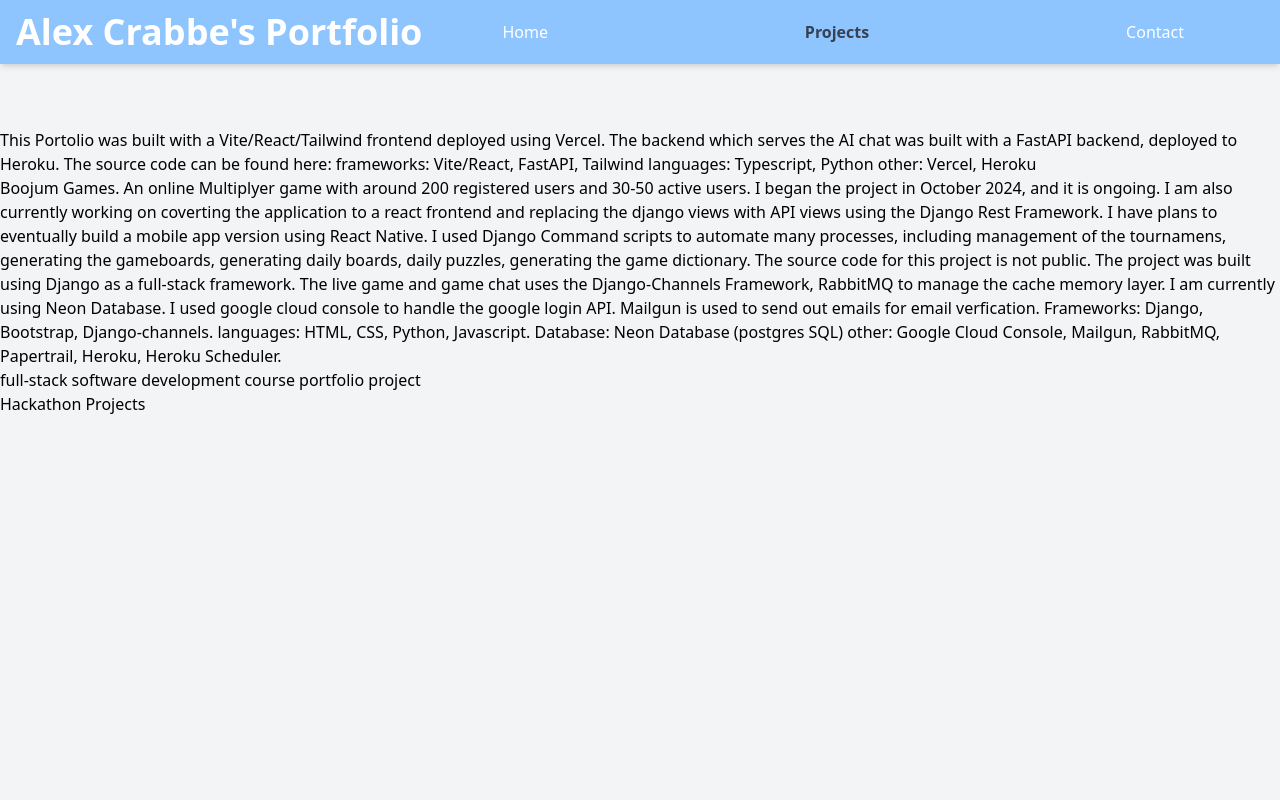
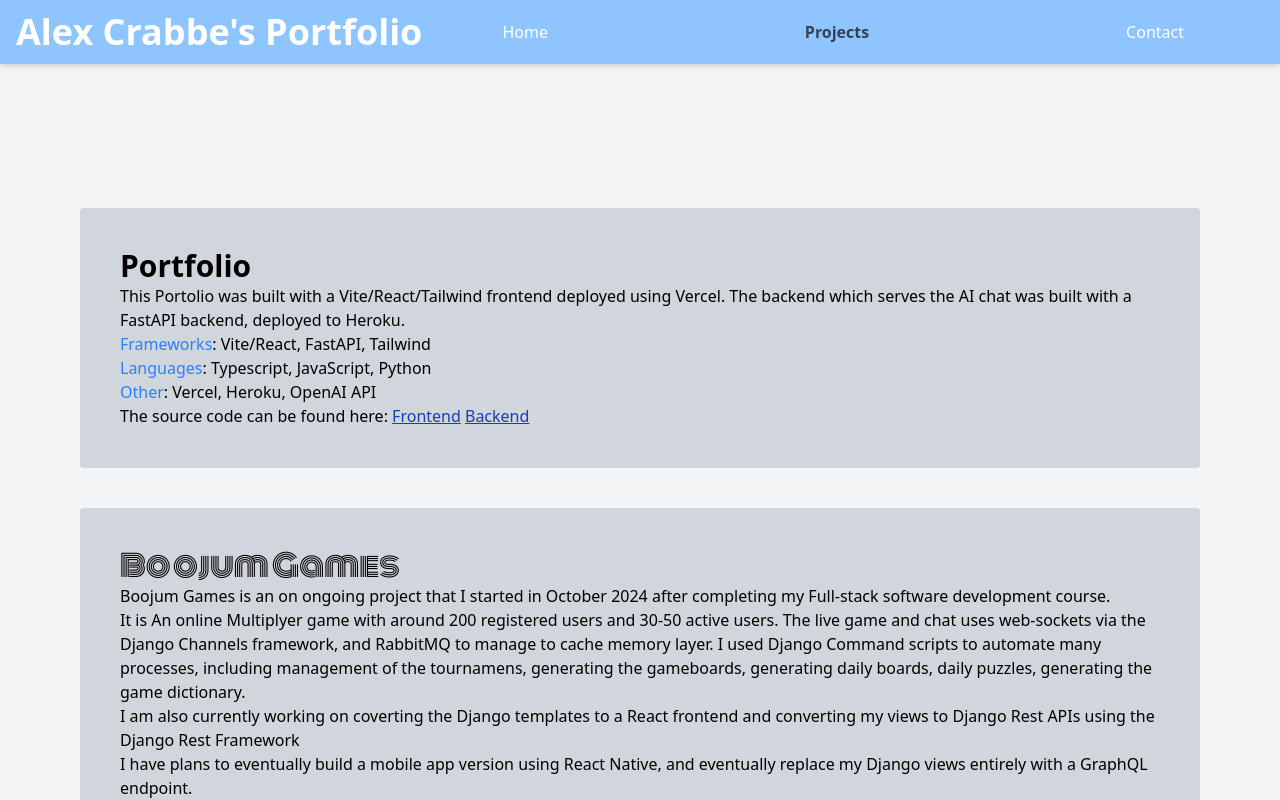
Before and after one commit to alexrobincrabbe/portfolio_frontend, a React (Vite) app: page /projects in a window 1280 px wide. Shown: the top 800 px of the page. Built offline with nearby package versions, Linux system fonts and the light colour scheme; no server answers.

Commit message:
update portfolio page content

```diff
--- a/src/App.css
+++ b/src/App.css
@@ -1,4 +1,3 @@
-/* src/index.css */
 .loading-dots::after {
   content: "";
   animation: blink-dots 1.2s steps(4,start) infinite;
--- a/src/index.css
+++ b/src/index.css
@@ -1 +1,21 @@
+@import url('https://fonts.googleapis.com/css2?family=Monoton&display=swap');
 @import "tailwindcss";
+
+
+@layer components {
+  .project-card {
+    @apply m-10 p-10 bg-gray-300 rounded-sm
+  }
+
+  .ext-link {
+    @apply underline text-blue-800
+  }
+
+  h1 {
+    @apply text-3xl
+  }
+}
+
+@theme {
+    --font-monoton : "Monoton", sans-serif;
+}
--- a/src/pages/projects/projects.tsx
+++ b/src/pages/projects/projects.tsx
@@ -1,38 +1,84 @@
-export default function Projects () {
-    return(
-        <>
-        <ul>
-            <li>
-                This Portolio was built with a Vite/React/Tailwind frontend deployed using Vercel. The backend which serves the AI chat was built
-                with a FastAPI backend, deployed to Heroku. The source code can be found here:
-                frameworks: Vite/React, FastAPI, Tailwind
-                languages: Typescript, Python
-                other: Vercel, Heroku
+export default function Projects() {
+  return (
+    <>
+      <div className="p-10">
+        <div className="project-card">
+          <h1 className="font-bold">Portfolio</h1>
+          <p>
+            This Portolio was built with a Vite/React/Tailwind frontend deployed
+            using Vercel. The backend which serves the AI chat was built with a
+            FastAPI backend, deployed to Heroku.{" "}
+          </p>
+          <span className="text-blue-500">Frameworks</span>: Vite/React,
+          FastAPI, Tailwind
+          <br />
+          <span className="text-blue-500">Languages</span>: Typescript,
+          JavaScript, Python
+          <br />
+          <span className="text-blue-500">Other</span>: Vercel, Heroku, OpenAI
+          API
+          <p>
+            The source code can be found here:&nbsp;
+            <a
+              className="ext-link"
+              target="_blank"
+              href="https://github.com/alexrobincrabbe/portfolio_frontend"
+            >
+              Frontend
+            </a>
+            &nbsp;
+            <a
+              className="ext-link"
+              target="_blank"
+              href="https://github.com/alexrobincrabbe/portfolio_backend"
+            >
+              Backend
+            </a>
+          </p>
+        </div>
 
-            </li>
-            <li>
-            Boojum Games. An online Multiplyer game with around 200 registered users and 30-50 active users. I began the project in October 2024, and it
-            is ongoing. I am also currently working on coverting the application to a react frontend and replacing the django views with API views using
-            the Django Rest Framework. I have plans to eventually build a mobile app version using React Native.
-            I used Django Command scripts to automate many processes, including management of the tournamens, generating the gameboards, generating daily
-            boards, daily puzzles, generating the game dictionary.
-            The source code for this project is not public.
-            The project was built using Django as a full-stack framework. The live game and game chat uses the Django-Channels Framework, RabbitMQ to manage
-            the cache memory layer.
-            I am currently using Neon Database.
-            I used google cloud console to handle the google login API. Mailgun is used to send out emails for email verfication.
-            Frameworks: Django, Bootstrap, Django-channels.
-            languages: HTML, CSS, Python, Javascript.
-            Database: Neon Database (postgres SQL)
-            other: Google Cloud Console, Mailgun, RabbitMQ, Papertrail, Heroku, Heroku Scheduler.
-            </li>
-            <li>
-                full-stack software development course portfolio project
-            </li>
-            <li>
-                Hackathon Projects
-            </li>
-        </ul>
-        </>
-    )
+        <div className="project-card">
+          <h1 className="font-monoton">Boojum Games</h1>
+          <p>
+            Boojum Games is an on ongoing project that I started in October 2024
+            after completing my Full-stack software development course.
+          </p>
+          <p>
+            It is An online Multiplyer game with around 200 registered users and
+            30-50 active users. The live game and chat uses web-sockets via the
+            Django Channels framework, and RabbitMQ to manage to cache memory
+            layer. I used Django Command scripts to automate many processes,
+            including management of the tournamens, generating the gameboards,
+            generating daily boards, daily puzzles, generating the game
+            dictionary.
+          </p>
+          <p>
+            I am also currently working on coverting the Django templates to a
+            React frontend and converting my views to Django Rest APIs using the
+            Django Rest Framework
+          </p>
+          <p>
+            I have plans to eventually build a mobile app version using React
+            Native, and eventually replace my Django views entirely with a
+            GraphQL endpoint.
+          </p>
+          <span className="text-blue-500">Frameworks</span>: Bootstrap, Django,
+          Django Channels
+          <br />
+          <span className="text-blue-500">Languages</span>: JavaScript, Python
+          <br />
+          <span className="text-blue-500">Database</span>: Neon Database
+          (Postgres SQL)
+          <br />
+          <span className="text-blue-500">Other</span>: Github, Heroku,
+          RabbitMQ, Google Cloud Console, MailGun, Heroku Scheduler, Papertrail
+          <br />
+          The source code is private.
+        </div>
+
+        <div>Hackathon Projects</div>
+        <div>full-stack software development course portfolio project</div>
+      </div>
+    </>
+  );
 }
```
